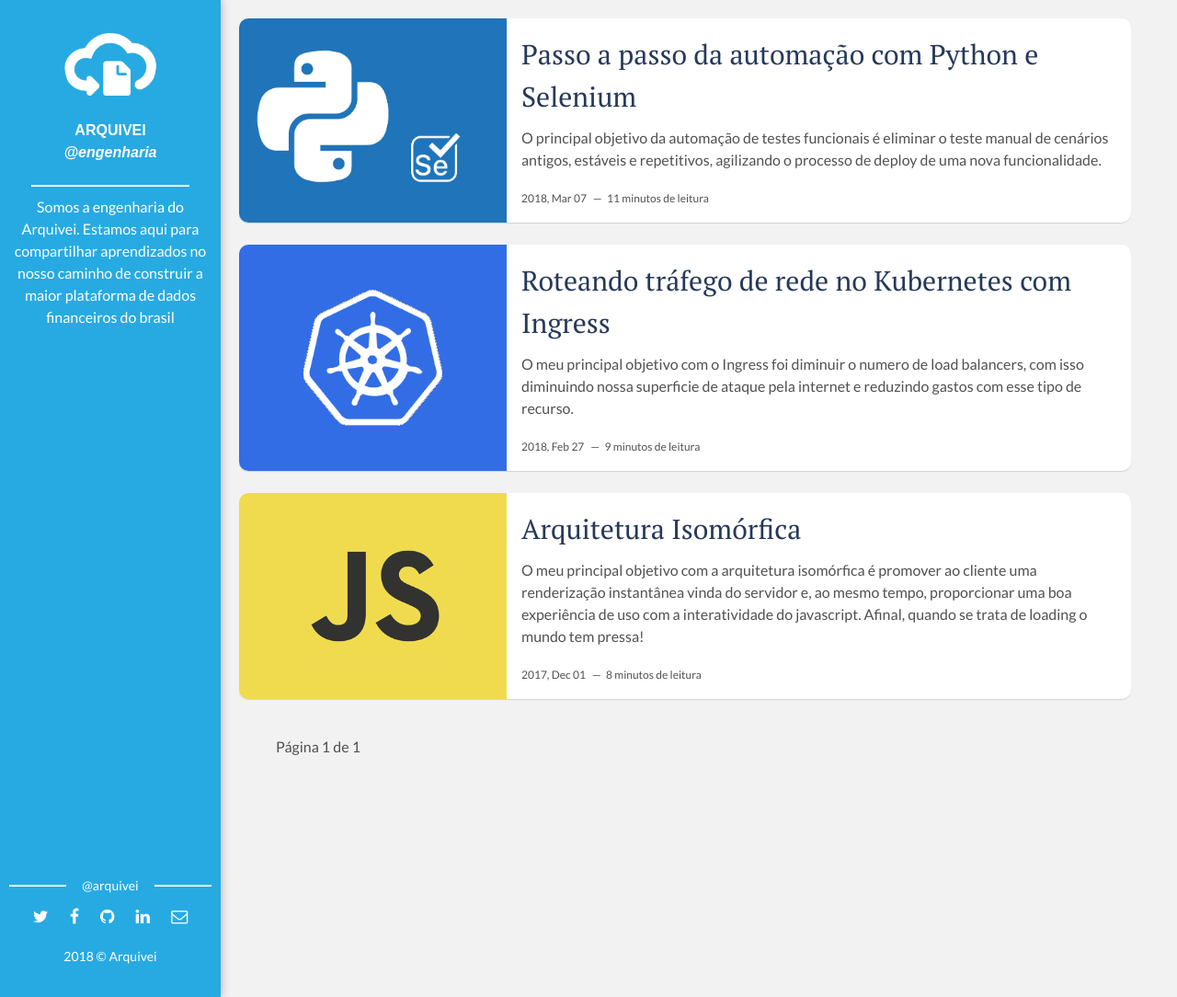
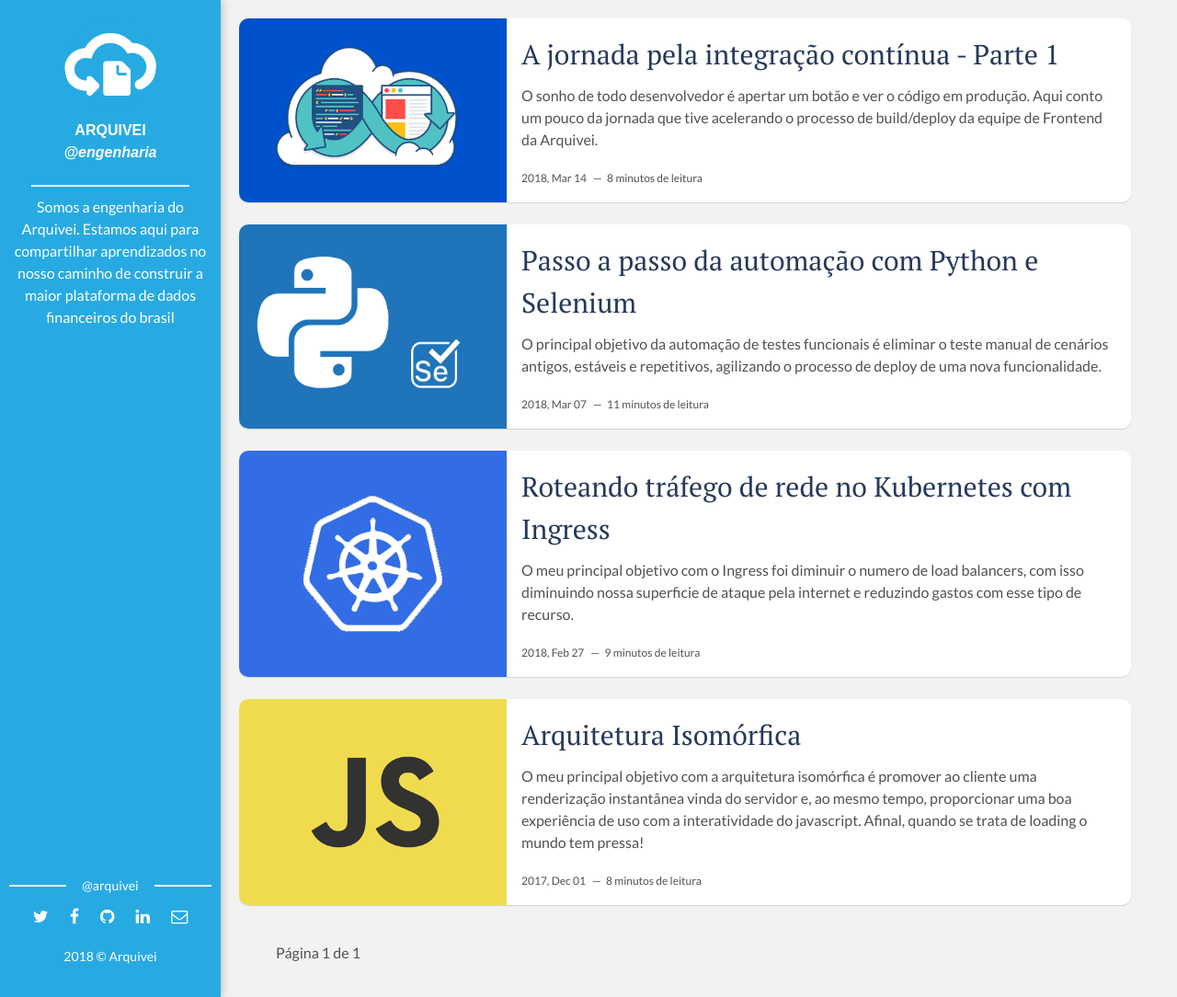
Before and after one commit to arquivei/arquivei.github.io, a Jekyll site: the page built from index.html, in a window 1280 px wide and 1084 px high. Shown: the whole window at 92% size. Built offline with Jekyll 4.4.1, drawn with Linux system fonts in a browser that asks for light colours; the list of posts is cut into pages by our own code; comment, search, counter and statistics services are not loaded; some of the changed lines change nothing that is shown.

Commit message:
Adiciona post sobre Integração Contínua
A segunda parte do post será adicionada em breve.

````diff
--- a/_config.yml
+++ b/_config.yml
@@ -54,7 +54,16 @@
       github: leluke
       linkedin: in/luccas-rodrigues-87497011b
       email: luccas.rodrigues@arquivei.com.br
-
+  flipper:
+    name: Vinicius Araujo
+    job: Frontend Intern
+    image: flipper.png
+    about: Desenvolvedor aquático. <br>"Já ouviu falar em criptomoedas?"
+    social_networks:
+      facebook: vini.marchesin
+      github: vmarchesin
+      linkedin: in/vinicius-araujo-238a9b96/
+      email: vinicius.araujo@arquivei.com.br
 
 # Disqus
 discus-identifier: arquivei # add your discus identifier
--- /dev/null
+++ b/_posts/2018-03-14-bitbucket-pipeline-part-1.markdown
@@ -0,0 +1,191 @@
+---
+layout: post
+title: A jornada pela integração contínua - Parte 1
+date: 2018-03-14
+categories: blog
+img: bitbucket-pipeline.png
+tags: [Automation, Bitbucket, Docker, gcloud]
+author: flipper
+brief: O sonho de todo desenvolvedor é apertar um botão e ver o código em produção. Aqui conto um pouco da jornada que tive acelerando o processo de build/deploy da equipe de Frontend da Arquivei.
+---
+<style>
+  .wrap-content p {
+    text-align: justify;
+    text-indent: 25px;
+  }
+
+  .wrap-content a {
+    text-decoration: none;
+  }
+
+  pre {
+    background-color: #2d2d2d;
+  }
+
+  code {
+    font-size: 95%;
+    line-height: 140%;
+    white-space: pre;
+    white-space: pre-wrap;
+    white-space: -moz-pre-wrap;
+    white-space: -o-pre-wrap;
+  }
+
+  span.code {
+    border-radius: 4px;
+    color: white;
+    font-family: Monaco, monospace;
+    font-size: 95%;
+    line-height: 140%;
+    white-space: pre;
+    white-space: pre-wrap;
+    white-space: -moz-pre-wrap;
+    white-space: -o-pre-wrap;
+    background-color: #2d2d2d;
+    padding: 2px 10px;
+  }
+</style>
+
+<center><i>Continuous Integration. Porque quem faz o build, tem pressa.</i></center>
+
+Antes de falar da jornada é relevante falar da motivação. A integração contínua, deploy contínuo ou o *Bonde do deploy* como a gente chama por aqui, é um tópico recorrente nas conversas da Engenharia. A mentalidade "Release early, release often" é um consenso da equipe, mas por conta da arquitetura atual ainda não é a regra. Muitos buscam de alguma forma facilitar o processo de deploy, e a equipe de SRE trabalhou bastante para deixar a vida dos desenvolvedores mais fácil.
+
+Nesta série de artigos vou contar um pouco do que eu consegui fazer para deixar a vida deles, SREs, mais fácil (e por tabela a nossa mais fácil ainda).
+
+# O processo
+
+Usamos o modelo de imagens e contêineres, com a ferramenta <a href="https://www.docker.com/" target="_blank">Docker</a>, para gerar nossas versões de teste e produção. Gerar uma imagem é tão simples quanto rodar <span class="code">$ docker build -t frontend .</span> no diretório do seu projeto (já com o Dockerfile pronto). Para fazer um deploy, tanto em produção quanto no ambiente de testes, basta trocar a imagem base do frontend. É comum ouvir de um colega do time de QA *"Me vê aquela imagem pra testar aí"*.
+
+<small>Esta série de artigos tem como foco a integração contínua, logo a stack do Frontend não será discutida por ser "irrelevante" para o processo. Caso a stack fosse diferente o processo seria extremamente similar, senão o mesmo.</small>
+
+O desenvolvimento é feito numa branch do desenvolvedor, e uma vez que a funcionalidade está pronta para testes é gerada uma imagem que será colocada num dos ambientes de teste. Após ser testada, é feito um pull request para a revisão de código e a funcionalidade entra na branch <span class="code">master</span>. A versão de produção sempre é criada a partir da <span class="code">master</span>, sem uma rotina pré determinada. O deploy sobe quando tem que subir.
+
+Após a imagem ser criada ela recebe uma tag e é enviada para o Google Container Registry <a href="https://cloud.google.com/container-registry/" targe="_blank">(GCR)</a> e para o Amazon Elastic Container Registry <a href="https://aws.amazon.com/pt/ecr/" target="_blank">(ECR)</a>, onde ficam armazenadas.
+
+# O problema
+
+Esse modelo é relativamente simples, mas alguns detalhes são importantes para entender os reais problemas enfrentados:
+
+* **Gerar uma imagem é custoso:** A stack do Frontend não é exatamente "leve" e o node não é exatamente conhecido por sua performance. O build final que vai para o cliente é bem leve, mas o processo de geração da imagem pode demorar alguns minutos.
+* **Tempo é dinheiro:** O build da imagem consome uma boa quantidade de recursos da máquina. Antigamente o build das imagens de teste era feito na máquina do desenvolvedor, o que era uma ótima desculpa pra ir tomar um café por 15 minutos ~~ou mais~~.
+* **Teste é responsabilidade do desenvolvedor:** A equipe de SRE é responsável pelo deploy de produção. As imagens e o deploy nos ambientes de teste são de responsabilidade do desenvolvedor e do QA responsável. Sendo assim é fundamental acelerar esse processo já que não vamos importunar os SREs com essas tarefas.
+
+Com vários testes realizados pelo QA por semana fica evidente que muitas horas eram gastas pela equipe de Frontend gerando imagens de teste. Além disso o deploy de produção fica mais lento já que temos que fazer um pedido toda vez que julgamos necessária uma nova release. Pensando nisso tomei a iniciativa de automatizar o processo de geração de imagens.
+
+# A solução inicial
+
+O primeiro problema a ser atacado era o tempo perdido gerando imagens nas nossas máquinas. Com isso em mente fui em busca de soluções na cloud para delegar essa tarefa a outro sistema, assim ficaríamos livres para continuar com o trabalho durante a geração das imagens de teste. Alguns dias de estudo deram soluções boas e soluções ruins, e ao final decidi criar uma instância no <a href="https://cloud.google.com/products/compute/" target="_blank">Gcloud Compute</a>.
+
+O problema principal dessa instância é o seu preço. Não seria viável deixar a instância ligada durante o dia só esperando as requisições de build, então tive que criar um script para iniciar a máquina ao fazer uma requisição e desligá-la caso nenhuma nova requisição chegasse após x minutos. Após duas semanas de tentativas e erros cheguei na versão final do meu script <span class="code">publish.sh</span>.
+
+```sh
+##################################################
+# Faz o build remoto a partir do último commit
+# usage: usage: sh publish.sh -s <OAuthKey> -k <OAuthSecret>
+##################################################
+
+while getopts k:s:t:e:R opt; do
+  case "${opt}" in
+    k) oauth_key=${OPTARG};;
+    s) oauth_secret=${OPTARG};;
+    t) tag=${OPTARG};;
+    e) env_file=${OPTARG};;
+    R) replace_env="true";;
+  esac
+done
+
+if [ -z $oauth_key ] || [ -z $oauth_secret ] ; then
+  echo "Missing OAuth credentials"
+  echo "usage: sh publish.sh -s <OAuthKey> -k <OAuthSecret>"
+  exit 1
+fi
+
+echo "Fetching OAuth access token..."
+# Recupera o Access Token como credencial do git
+token=$(curl https://bitbucket.org/site/oauth2/access_token -d grant_type=client_credentials -u $oauth_key:$oauth_secret | grep access_token | cut -d ':' -f2 | cut -d '"' -f2)
+# Termina a execução se a recuperação do token falhar
+if [ -z $token ] ; then
+  echo -e "\\e[0;41m[TOKEN ERROR]:\\e[0m\033[0;31m Could not fetch the OAuth token. Try again in a few minutes.\033[0m"
+  exit 1
+fi
+
+# Inicia a instância se estiver desligada
+# status=$(gcloud compute instances list | grep <nome_da_instancia> | tr -s ' ' | cut -s -d ' ' -f6)
+# if [[ $status != "RUNNING" ]] ; then
+gcloud compute instances start <nome_da_instancia> --zone=us-central1-c
+# else
+#   echo "Instance is already running, skipping boot..."
+# fi
+
+# # Recupera o último commit remoto da branch atual se nenhuma tag for passada
+if [ -z $tag ] ; then
+  tag=$(git rev-list HEAD --max-count=1 --abbrev-commit)
+fi
+
+# # Caso não seja passado um .env como parâmetro irá usar o arquivo remoto da máquina
+if [ -z $env_file ] ; then
+  env_command="cp .env"
+else
+  env_file64=$(base64 $env_file)
+  env_command="echo \"$env_file64\" | base64 -d >"
+fi
+
+if [[ $replace_env = "true" && -n $env_file ]] ; then
+  replace_env_command="echo \"$env_file64\" | base64 -d > ~/.env;"
+else
+  replace_env_command=""
+fi
+
+# Limpa pastas e chamadas de shutdown
+clearBuild="sudo shutdown -c; sudo rm -rf /root/frontend_$tag;"
+# Clona o repositório e faz o checkout no commit recebido como parâmetro
+prepareBuild="cd ~; git clone https://x-token-auth:$token@bitbucket.org/<repositorio_frontend> frontend_$tag; $replace_env_command $env_command frontend_$tag/.env; cd frontend_$tag; git checkout $tag;"
+
+# Faz o build dos arquivos, gerando a imagem do docker
+build="timeout 10m make build TAG=$tag || ([ $? -eq 124 ] && echo \"\\e[0;41m[TIMEOUT] PROCESS TERMINATED:\\e[0m\033[0;31m Time limit exceeded. Program ran for more than 10minutes. Try again.\033[0m\");"
+# Sobe os arquivos para a AWS
+publishAWS="export PATH=~/.local/bin:$PATH;\$(aws ecr get-login --region <regiao> --no-include-email);docker push <ecr_url>/frontend:$tag;"
+# Sobe os arquivos para o GCR
+publishGCR="sudo /usr/bin/gcloud docker -- push <gcr_url>/frontend:$tag;"
+# Limpa as imagens dangling e todas as imagens criadas 4h atrás ou mais
+clearDangling="docker rmi \$(docker images -f \"dangling=true\" -q) -f || true;"
+clearOldImages="docker rmi \$(docker images | grep \"\([1-9][0-9]\|[4-9]\) hour\|day\|week\|month\" | tr -s \" \" | cut -s -d \" \" -f3) -f || true;"
+echo "Connecting..."
+
+# Conecta na VM e passa os comandos para execução remota
+gcloud compute --project <projeto> ssh <nome_da_instancia> --zone <regiao> --command \
+    "sudo su -c \
+    '
+      $clearBuild
+      $clearDangling
+      $clearOldImages
+      $prepareBuild
+      $build
+      $publishAWS
+      $publishGCR
+      $clearBuild
+    ';
+    sudo shutdown -P +15"
+
+exit 0
+
+# Caso o build demore mais de 12 minutos a execução é interrompida. Execute novamente ou faça manualmente.
+# A máquina irá desligar em 15 minutos após o build e o publish serem finalizados. Caso outro build entre em execução a contagem é reiniciada.
+```
+
+<small>Removi alguns detalhes privados como nome da instância, url do repositório e urls da Amazon e Google.</small>
+
+O script é invocado usando o seguinte comando no diretório do repositório: <br/><span class="code">$ sh publish.sh -k \<OAuthKey\> -s \<OAuthSecret\> [-t Tag] [-e EnvFile] [-R]</span>
+<small><br/>
+As credenciais OAuth são configuradas individualmente por cada desenvolvedor no Bitbucket e permitem que o repositório seja clonado sem a necessidade do envio de uma chave privada.
+</small>
+
+O processo de desenvolvimento ficou muito mais rápido e simples. Agora bastava colocar o comando acima num alias e executar toda vez que fosse necessário gerar uma imagem de testes. A imagem era criada remotamente e em menos de 12 minutos estava pronta para ser usada pelo QA.
+
+Tudo parecia muito bom e a equipe de Frontend estava satisfeita com o resultado. Agora todos tinham mais tempo útil já que os não precisavam ficar esperando o build das imagens de testes. Mas isso foi só uma melhoria interna, não refletia na produtividade da Engenharia como um todo e não era escalável para o uso em produção. Eu ainda queria que tudo fosse mais integrado. Com o primeiro obstáculo fora do caminho era hora de trabalhar no *Bonde do Deploy*.
+
+# A solução final
+
+Precisávamos de uma ferramenta escalável e de preferência com suporte a diferentes tecnologias para abranger toda a stack da Engenharia. Além disso seria melhor usar uma ferramenta que já conhecida, para evitar uma barreira de complexidade ao fazer uma migração para ela. Não muito tempo depois descobri que uma ferramenta que já utilizávamos poderia ser a solução para todos os problemas descritos nesse artigo. Foi aí que usei o Pipeline para criar nossas imagens, tanto de teste como produção, de forma integrada ao desenvolvimento.
+
+Vou contar o processo de criação dessa solução na Parte 2 desse artigo.
````
Also changed, not shown: assets/img/authors/flipper.png (added), assets/img/posts/bitbucket-pipeline.png (added), assets/img/posts/bitbucket-pipeline_01.png (added), assets/img/posts/bitbucket-pipeline_02.png (added).
